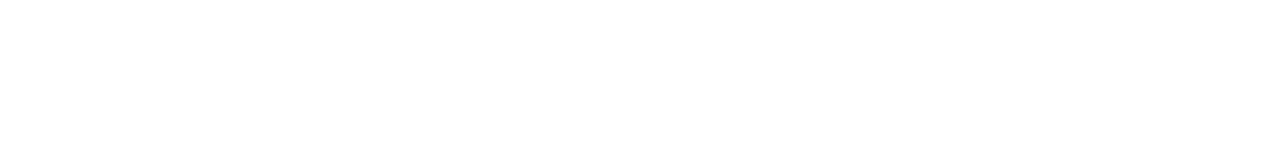
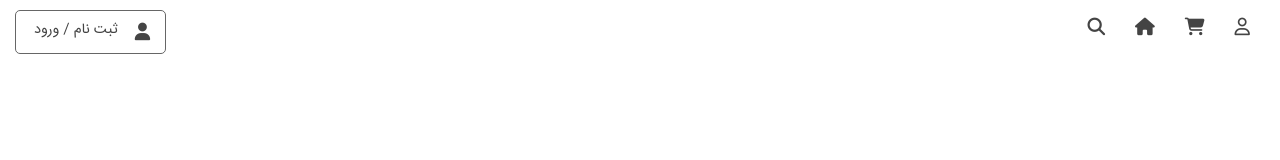
Before and after one commit to arashagp/shopProject, a plain HTML site: page index.html in a window 1280 px wide. Drawn offline with Linux system fonts and the light colour scheme.

Commit message:
create section header

```diff
--- /dev/null
+++ b/css/home.css
@@ -0,0 +1,44 @@
+header{
+    font-size: 1em;
+}
+
+header nav{
+    display: flex;
+    justify-content: space-between;
+    padding: 10px 15px;
+    font-size: 1em;
+    align-items: center;
+}
+
+header nav .navr-right{
+    display: flex;
+    align-items: center;
+}
+
+header nav .navr-right a{
+    color: #444;
+    padding: 5px 10px;
+    margin: 0 5px;
+    font-size: 1.1em;
+}
+
+header nav .nav-left .register-login-btn{
+    border: 1px solid #666;
+    padding: 5px 8px;
+    border-radius: 5px;
+    display: flex;
+    align-items: center;
+    justify-content: center;
+}
+
+header nav .nav-left .register-login-btn i{
+    margin: 7px;
+    color: #444;
+    font-size: 1.1em;
+}
+
+header nav .nav-left .register-login-btn a{
+    color: #444;
+    margin: 0px 10px;
+    font-size: 0.9em;
+}
--- a/css/style.css
+++ b/css/style.css
@@ -0,0 +1,19 @@
+@font-face{
+    font-family: iran;
+    src: url(../assist/fonts/iran.ttf);
+}
+
+*{
+    direction: rtl;
+    font-family: iran;
+    box-sizing: border-box;
+}
+
+body{
+    font-size: 16px;
+    margin: 0;
+}
+
+a{
+    text-decoration: none;
+}
--- a/index.html
+++ b/index.html
@@ -7,12 +7,49 @@
 
     <!-- Styles -->
     <link rel="stylesheet" href="css/style.css">
+    <link rel="stylesheet" href="css/home.css">
+    <script src="https://kit.fontawesome.com/74fa02eb48.js" crossorigin="anonymous"></script>
 
     <title>Shop Project</title>
 </head>
+
 <body>
 
+    <header>
 
+        <nav>
+            <div class="navr-right">
+
+                <a href="">
+                    <i class="far fa-user"></i>
+                </a>
+                <a href="">
+                    <i class="fas fa-shopping-cart"></i>
+                </a>
+                <a href="">
+                    <i class="fas fa-home"></i>
+                </a>
+                <a href="">
+                    <i class="fas fa-search"></i>
+                </a>
+
+            </div>
+            <div class="nav-left">
+
+                <div class="register-login-btn">
+                    <i class="fas fa-user"></i>
+                    <a href="">ثبت نام / ورود</a>
+                </div>
+
+            </div>
+        </nav>
+
+        <section class="slider">
+
+        </section>
+
+    </header>
 
 </body>
+
 </html>
```
